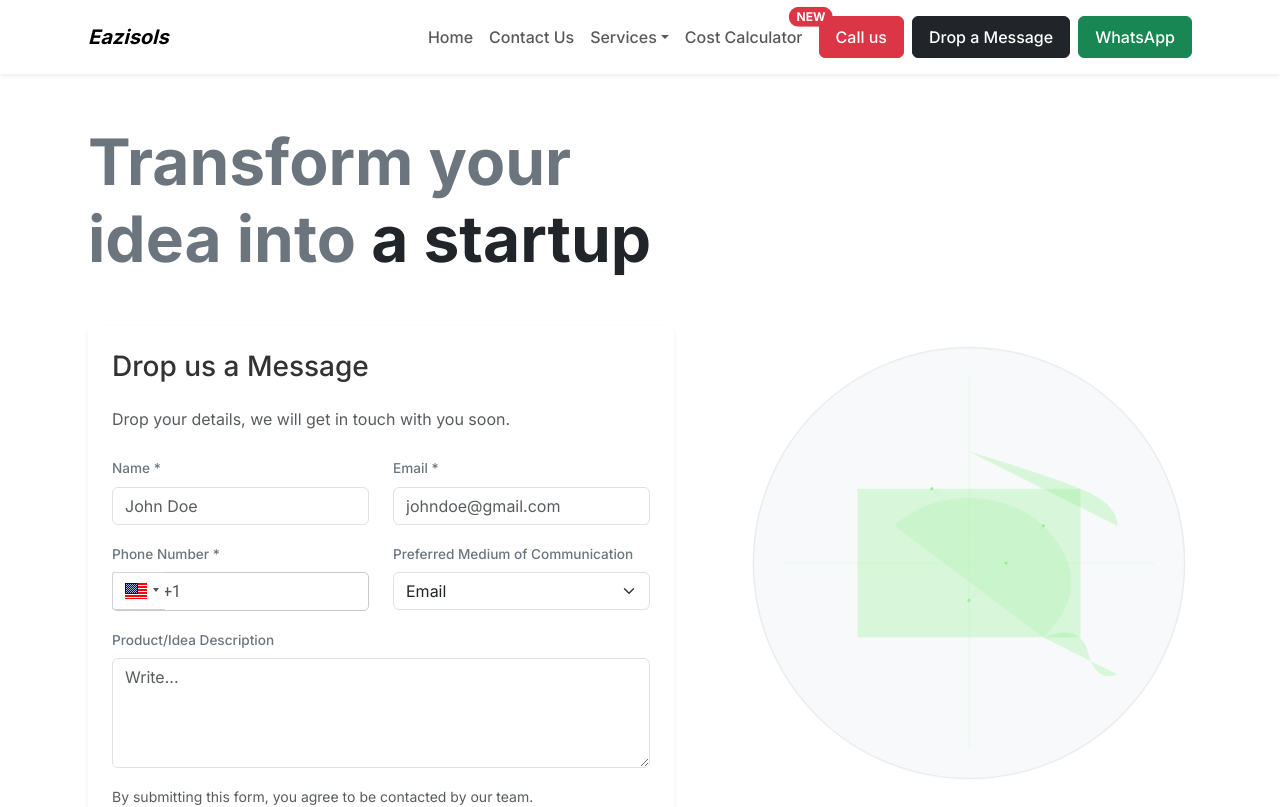
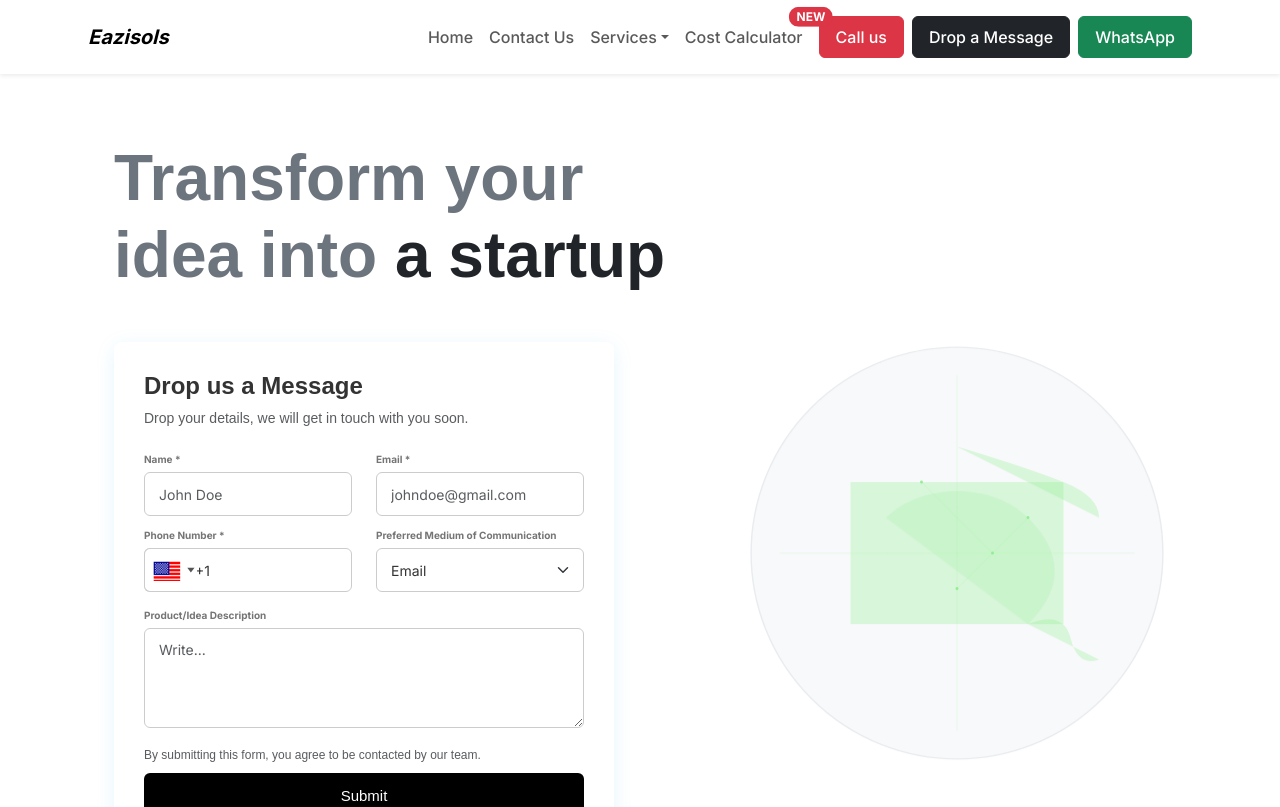
Before and after one commit to eazisols-asad/eazisols_frontend, a Next.js app: page / in a window 1280 px wide. Shown: the top 807 px of the page. Built offline with nearby package versions, Linux system fonts and the light colour scheme.

Commit message:
herosection
change the UI of Herosection

```diff
--- a/src/app/components/ContactForm.js
+++ b/src/app/components/ContactForm.js
@@ -4,7 +4,7 @@ import { useState } from 'react';
 import { Form, Button, Row, Col } from 'react-bootstrap';
 import PhoneInput from 'react-phone-input-2';
 import 'react-phone-input-2/lib/bootstrap.css';
-
+import '../globals.css'
 export default function ContactForm({ onSubmit, buttonText = "Please wait..." }) {
   const [formData, setFormData] = useState({
     name: '',
@@ -54,12 +54,12 @@ export default function ContactForm({ onSubmit, buttonText = "Please wait..." })
   };
 
   return (
-    <div className="bg-white rounded-3 shadow-sm p-4 contact-form-box">
-      <h3 className="mb-4">Drop us a Message</h3>
-      <p className="text-muted mb-4">Drop your details, we will get in touch with you soon.</p>
+    <div className="bg-white rounded-3  contact-form-box">
+      <h3 className="mb-2">Drop us a Message</h3>
+      <p className="text-muted">Drop your details, we will get in touch with you soon.</p>
 
       <Form noValidate validated={validated} onSubmit={handleSubmit}>
-        <Row className="mb-3">
+        <Row className="">
           <Col md={6}>
             <Form.Group>
               <Form.Label className="small-label">Name *</Form.Label>
@@ -94,7 +94,7 @@ export default function ContactForm({ onSubmit, buttonText = "Please wait..." })
           </Col>
         </Row>
 
-        <Row className="mb-3">
+        <Row className="mb-1">
           <Col md={6}>
             <Form.Group>
               <Form.Label className="small-label">Phone Number *</Form.Label>
@@ -136,8 +136,9 @@ export default function ContactForm({ onSubmit, buttonText = "Please wait..." })
           />
         </Form.Group>
 
-        <Form.Group className="mb-4">
-          <Form.Text className="text-muted small">
+        <Form.Group className="mb-2">
+          <Form.Text className="text-muted small"
+          >
             By submitting this form, you agree to be contacted by our team.
           </Form.Text>
         </Form.Group>
@@ -145,7 +146,7 @@ export default function ContactForm({ onSubmit, buttonText = "Please wait..." })
         <Button
           type="submit"
           variant="dark"
-          className="w-100 py-2"
+          className="w-100 "
           disabled={loading}
         >
           {loading ? buttonText : 'Submit'}
--- /dev/null
+++ b/src/app/components/HeroSection.js
@@ -0,0 +1,64 @@
+'use client';
+
+import React from 'react'
+import { Container, Row, Col, Button, Card } from 'react-bootstrap';
+import ContactForm from './ContactForm';
+import Image from 'next/image';
+import '../globals.css'
+
+const HeroSection = () => {1
+  return (
+   <>
+        <section className=" min-vh-100 d-flex flex-column bg-white position-relative"
+      style={{padding: '64px'}}>
+        <Container className="flex-grow-1 d-flex flex-column heroSection">
+          <Row className="align-items-center flex-grow-1 gx-4">
+            <Col lg={7}>
+              <div className="pe-lg-5">
+                <h1 className="display-3 fw-bold mb-2">
+                  <span className=" herotext text-secondary">Transform your</span><br />
+                  <span className="text-secondary">idea into </span>
+                  <span className="text-dark">a startup</span>
+                </h1>
+                <div className="mt-5">
+                  <ContactForm
+                    onSubmit={async (formData) => {
+                      // Handle form submission
+                      console.log(formData);
+                    }}
+                    buttonText="Submit"
+                  />
+                  <div className=" text-right ">
+                    <p className="text-muted mb-3  or-hero">OR</p>
+                    <Button
+                      variant="dark"
+                      size="lg"
+                      className="rounded-pill px-4 "
+                      href="/book-appointment"
+                    >
+                      Book an appointment →
+                    </Button>
+                  </div>
+                </div>
+              </div>
+            </Col>
+            <Col lg={5} className="mt-5 mt-lg-0">
+              <div className="globe-container position-relative">
+        <Image
+                  src="/globe-map.svg"
+                  alt="Globe Map"
+                  width={600}
+                  height={600}
+                  className="globe-image"
+          priority
+        />
+              </div>
+            </Col>
+          </Row>
+        </Container>
+      </section>
+   </>
+  )
+}
+
+export default HeroSection
--- a/src/app/globals.css
+++ b/src/app/globals.css
@@ -245,18 +245,154 @@ img {
 
 .navbar-spacer {
   height: 76px;
-  /* Height of navbar */
+}
+ .contact-form-box {
+  max-width: 500px;
+  margin-top: 40px;
+    margin-right: auto;
+    margin-bottom: 40px;
+    margin-left: 0;
+  padding: 32px 40px;
+  background-color: #fff;
+
+  border: 1px solid #1a1a1a;
+  border-radius: 12px;
+  font-size: 14px;
+  font-weight: 400;
+  box-shadow: 0 4px 12px rgba(0, 0, 0, 0.08);
+
+}
+@media (max-width: 576px) {
+  .contact-form-box {
+    width: 100%;
+    max-width: 100%;
+    margin: 20px 16px;
+    padding: 24px;
+  }
+}
+/* Heading */
+.contact-form-box h3 {
+  font-size: 24px;
+  font-weight: 600;
+  margin-bottom: 2px;
 }
 
-/* Contact Form Styles */
-.contact-form-box {
-  border: 3px solid #DDDDDD;
+/* Subheading */
+.contact-form-box p {
+  font-size: 14px;
+  color: #6c757d;
+  margin-bottom: 24px;
 }
 
-.small-label {
-  font-size: 0.85rem;
+/* Labels */
+.contact-form-box .small-label {
+  font-size: 10px;
+  font-weight: 700;
+  margin-bottom: 6px;
+  color: #757575;
+  display: block;
+  line-height: 1.4;
+      font-family: Inter, Inter Fallback;
+    font-style: normal;
+}
+
+/* Inputs and selects */
+.contact-form-box input.form-control,
+.contact-form-box select.form-select,
+.contact-form-box textarea.form-control,
+.contact-form-box .w-input,
+.contact-form-box .w-select {
+  width: 100%;
+  height: 44px;
+  background-color: #fff;
+  color: #333;
+  font-family: 'Inter', 'Segoe UI', sans-serif;
+  font-size: 14px;
+  padding: 10px 14px;
+  border: 1px solid #ccc;
+  border-radius: 6px;
+  box-sizing: border-box;
+  line-height: 1.5;
+  margin-bottom: 12px;
+}
+/* Ensure outer container fits */
+.contact-form-box .phone-input {
+  width: 100% !important;
+  margin-bottom: 12px;
+}
+
+/* Main input styling */
+.contact-form-box .phone-input .form-control {
+  width: 100% !important;
+  height: 44px !important;
+  font-size: 14px;
+  padding-left: 50px !important;
+  padding-right: 12px;
+  color: #333;
+  font-family: 'Inter', 'Segoe UI', sans-serif;
+  border: 1px solid #ccc !important;
+  border-radius: 6px !important;
+  box-sizing: border-box;
+}
+
+/* Flag dropdown styling */
+.contact-form-box .phone-input .flag-dropdown {
+  height: 44px !important;
+  border: 1px solid #ccc !important;
+  border-right: none !important;
+  background-color: #fff !important;
+  border-radius: 6px 0 0 6px !important;
+}
+
+/* Flag icon wrapper */
+.contact-form-box .phone-input .selected-flag {
+  height: 44px !important;
+  padding-left: 10px;
+  display: flex;
+  align-items: center;
+}
+
+/* Country flag image */
+.contact-form-box .phone-input .selected-flag .flag {
+  transform: scale(1.2); /* optional for size match */
+}
+
+
+/* Textarea */
+.contact-form-box textarea.form-control {
+  height: 100px;
+  resize: vertical;
+}
+
+/* Disclaimer text */
+.contact-form-box .form-text {
+  font-size: 12px;
   color: #6c757d;
+  margin-top: -6px;
+  margin-bottom: 16px;
+  font-family: Arial, Helvetica Neue, Helvetica, sans-serif;
+}
+
+/* Submit button */
+.contact-form-box button[type="submit"] {
+  background-color: #000;
+  color: white;
+  border: none;
+  border-radius: 6px;
+  padding: 12px;
+  font-size: 15px;
   font-weight: 500;
+  cursor: pointer;
+  transition: background-color 0.3s ease;
+}
+
+.contact-form-box button[type="submit"]:hover {
+  background-color: #222;
+}
+
+.or-hero{
+  font-weight: 800;
+  color: #000;
 }
 
 /* Globe Styles */
@@ -316,6 +452,7 @@ img {
 /* Hero Section Styles */
 .min-vh-100 {
   min-height: 100vh !important;
+
 }
 
 @media (max-width: 991.98px) {
@@ -798,5 +935,13 @@ img {
     grid-template-columns: 1fr;
   }
 }
-
-/* Rest of your existing styles... */
+.heroSection {
+    font-family: Arial, "Helvetica Neue", Helvetica, sans-serif;
+    font-size: 14px;
+    line-height: 20px;
+    width: 100%;
+    max-width: 1280px;
+    margin-left: 2px;
+    margin-right: auto;
+    position: relative;
+}
--- a/src/app/page.js
+++ b/src/app/page.js
@@ -9,6 +9,7 @@ import ComparisonSection from './components/ComparisonSection';
 import ChallengesSection from './components/ChallengesSection';
 import StatsSection from './components/StatsSection';
 import FAQSection from './components/FAQSection';
+import HeroSection from './components/HeroSection';
 
 const faqs = [
   {
@@ -53,53 +54,8 @@ export default function Home() {
   return (
     <div>
       {/* Hero Section */}
-      <section className="py-5 min-vh-100 d-flex flex-column bg-white position-relative">
-        <Container className="flex-grow-1 d-flex flex-column">
-          <Row className="align-items-center flex-grow-1">
-            <Col lg={7}>
-              <div className="pe-lg-5">
-                <h1 className="display-3 fw-bold mb-4">
-                  <span className="text-secondary">Transform your</span><br />
-                  <span className="text-secondary">idea into </span>
-                  <span className="text-dark">a startup</span>
-                </h1>
-                <div className="mt-5">
-                  <ContactForm
-                    onSubmit={async (formData) => {
-                      // Handle form submission
-                      console.log(formData);
-                    }}
-                    buttonText="Submit"
-                  />
-                  <div className="mt-4 text-center">
-                    <p className="text-muted mb-3">OR</p>
-                    <Button
-                      variant="dark"
-                      size="lg"
-                      className="rounded-pill px-4"
-                      href="/book-appointment"
-                    >
-                      Book an appointment →
-                    </Button>
-                  </div>
-                </div>
-              </div>
-            </Col>
-            <Col lg={5} className="mt-5 mt-lg-0">
-              <div className="globe-container position-relative">
-        <Image
-                  src="/globe-map.svg"
-                  alt="Globe Map"
-                  width={600}
-                  height={600}
-                  className="globe-image"
-          priority
-        />
-              </div>
-            </Col>
-          </Row>
-        </Container>
-      </section>
+      <HeroSection />
+
 
       {/* Trusted Companies Section */}
       <section className="py-5">
@@ -153,16 +109,12 @@ export default function Home() {
         </Container>
       </section>
 
-      {/* Comparison Section */}
       <ComparisonSection />
 
-      {/* Challenges Section */}
       <ChallengesSection />
 
-      {/* Stats Section */}
       <StatsSection />
 
-      {/* Statistics Section */}
       <section className="py-5">
         <Container>
           <Row className="text-center mb-5">
```
